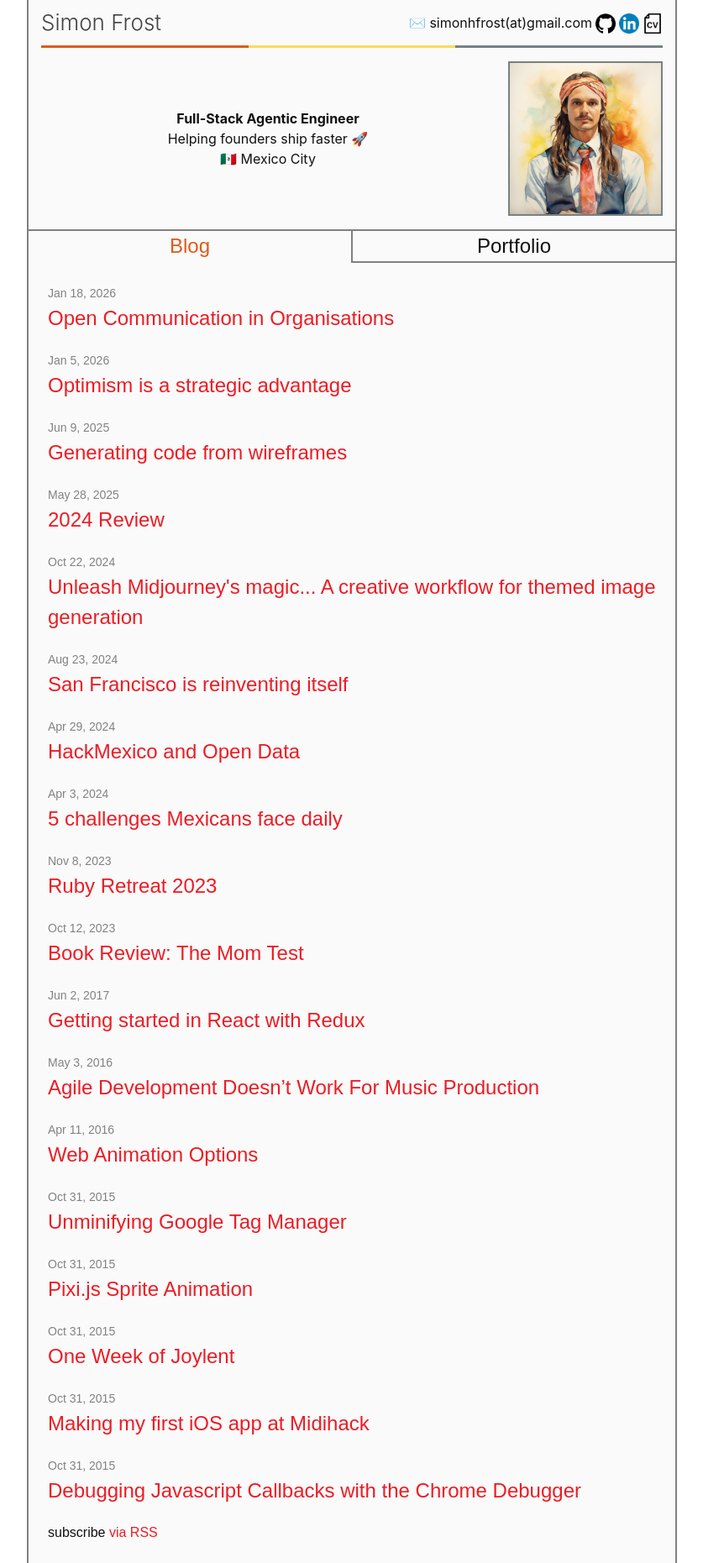
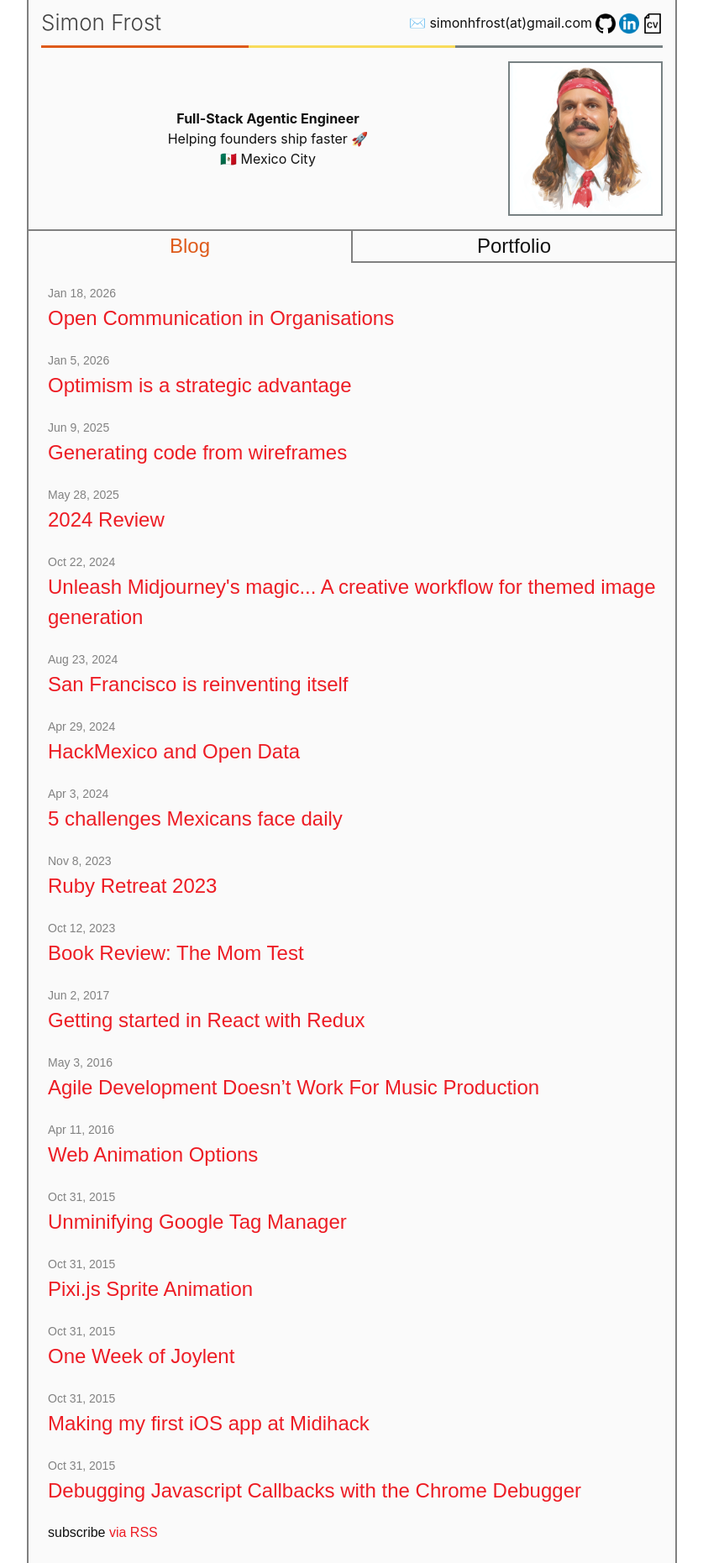
Before and after one commit to SimonHFrost/jekyll_blog, a Jekyll site: the page built from index.markdown, in a window 1280 px wide. Shown: the whole page at 84% size, without its empty margins (221-1058 px from the left). Built offline with Jekyll 4.4.1, drawn with Linux system fonts in a browser that asks for light colours.

Commit message:
2026 profile

```diff
--- a/index.markdown
+++ b/index.markdown
@@ -111,7 +111,7 @@ list_title: "Latest Posts"
     </div>
 
     <div class="profile-image fade-in">
-        <img height="180px" width="180px" src="/assets/profile-picture.jpg" alt="Profile Picture"/>
+        <img height="180px" width="180px" src="/assets/profile-picture-2026.jpg" alt="Profile Picture"/>
     </div>
 
 </div>
```
